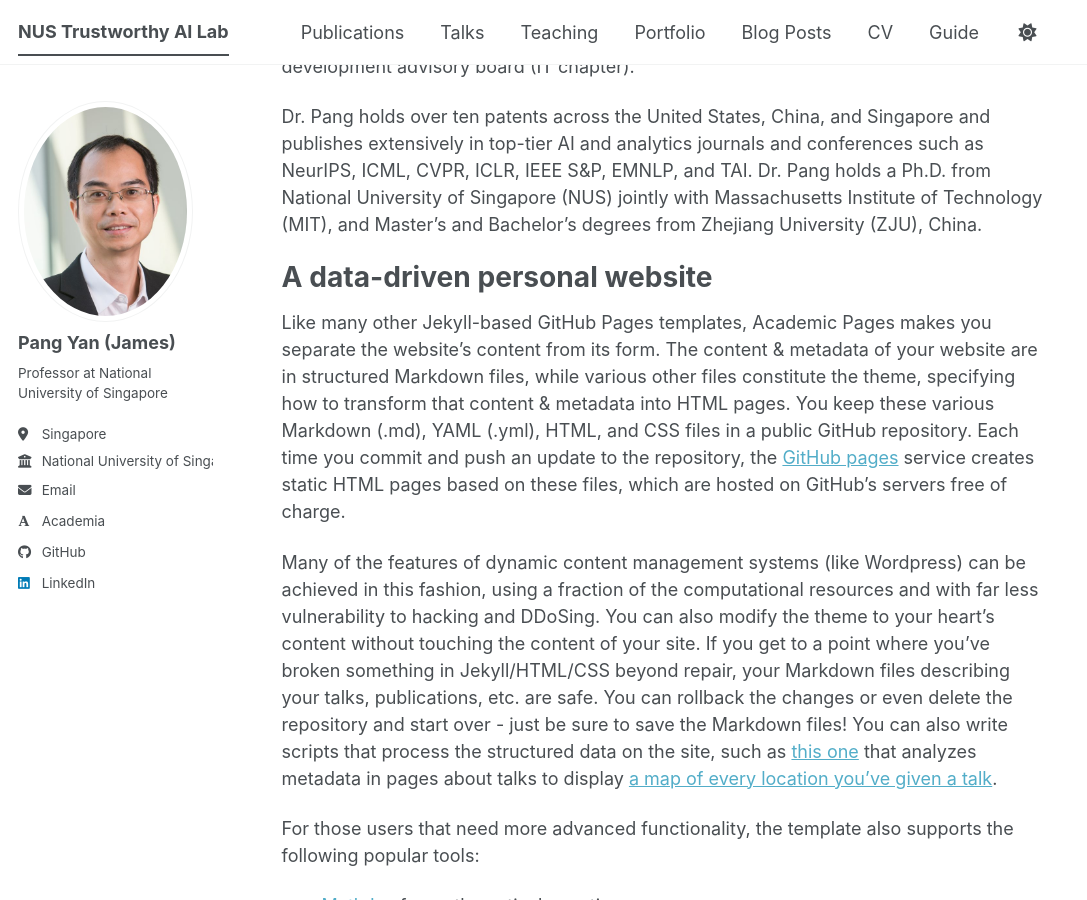
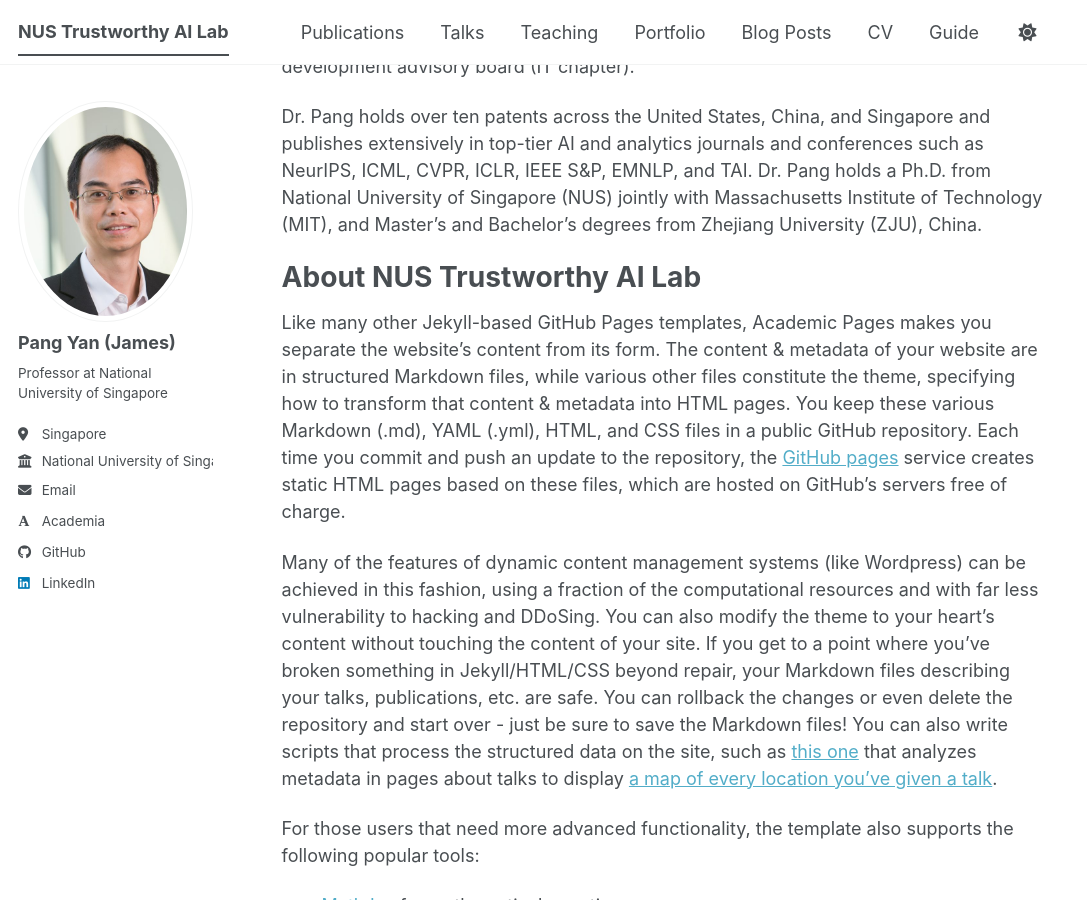
Before and after one commit to jamespangyan/jamespangyan.github.io, a Jekyll site: the page built from _pages/about.md, in a window 1280 px wide and 900 px high, scrolled down 681 px. Shown: the whole window, without its empty margins (0-1087 px from the left). Built offline with Jekyll 4.4.1, drawn with Linux system fonts in a browser that asks for light colours; some web fonts are replaced; a script bundle is joined from its source files by our own code; library files that are not in the unit come from our copies.

Commit message:
Update about.md

```diff
--- a/_pages/about.md
+++ b/_pages/about.md
@@ -13,7 +13,7 @@ Dr. Pang is the recipient of numerous prestigious industry and academic awards,
 
 Dr. Pang holds over ten patents across the United States, China, and Singapore and publishes extensively in top-tier AI and analytics journals and conferences such as NeurIPS, ICML, CVPR, ICLR, IEEE S&P, EMNLP, and TAI. Dr. Pang holds a Ph.D. from National University of Singapore (NUS) jointly with Massachusetts Institute of Technology (MIT), and Master’s and Bachelor’s degrees from Zhejiang University (ZJU), China.
 
-A data-driven personal website
+About NUS Trustworthy AI Lab
 ======
 Like many other Jekyll-based GitHub Pages templates, Academic Pages makes you separate the website's content from its form. The content & metadata of your website are in structured Markdown files, while various other files constitute the theme, specifying how to transform that content & metadata into HTML pages. You keep these various Markdown (.md), YAML (.yml), HTML, and CSS files in a public GitHub repository. Each time you commit and push an update to the repository, the [GitHub pages](https://pages.github.com/) service creates static HTML pages based on these files, which are hosted on GitHub's servers free of charge.
 
```
